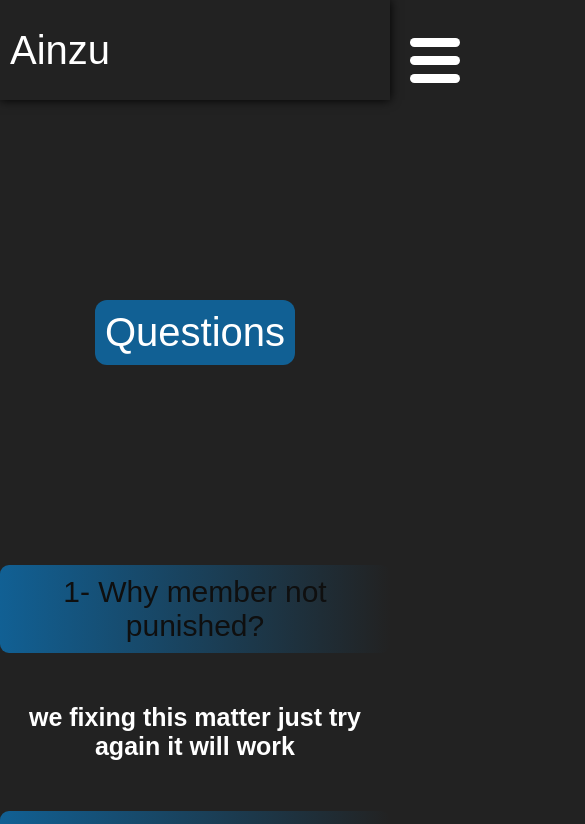
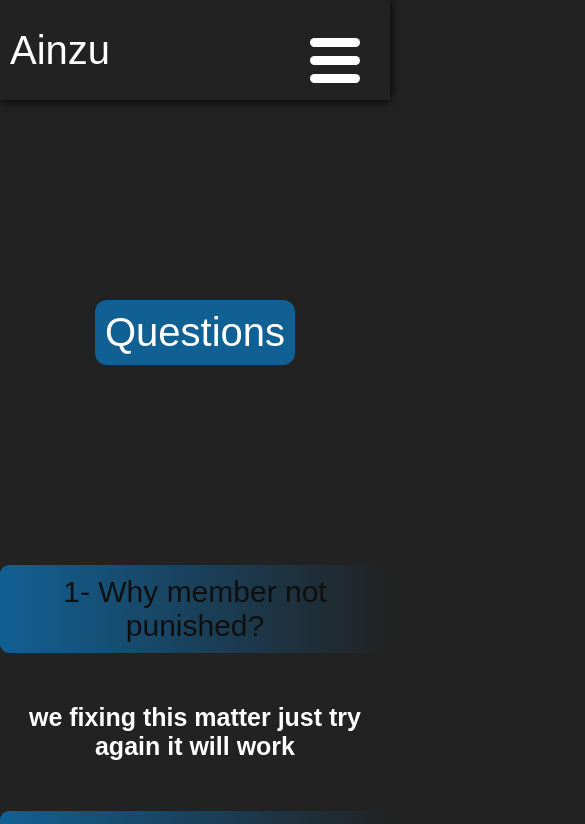
Before and after one commit to none159/ainzooal, a React (Create React App) app: page /ainzooal/FAQ in a window 390 px wide. Shown: the top 824 px of the page, 585 px wide, since content can reach past the window. Built offline with nearby package versions, Linux system fonts and the light colour scheme.

Commit message:
commited

```diff
--- a/src/index.css
+++ b/src/index.css
@@ -524,7 +524,7 @@ footer {
   color: white;
   font-family: sans-serif;
 }
-@media (max-width: 509px) {
+@media (max-width: 400px) {
   .arrow {
     display: none;
   }
@@ -589,7 +589,7 @@ footer {
     display: flex;
     position: relative;
     justify-content: space-between;
-    gap: 300px;
+    gap: 200px;
     margin: 10px;
   }
   .close-phone {
```
